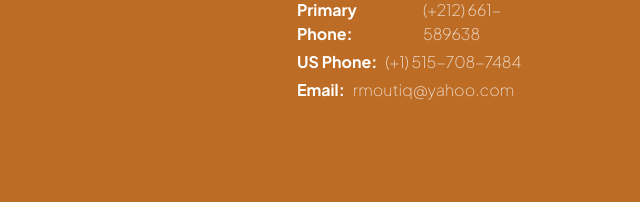
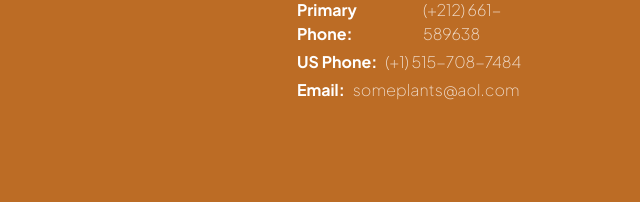
Before and after one commit to Sami-Bensellam/someplantes, a plain HTML site: page index.html in a window 1280 px wide. Shown: the part 4307-4509 px from the top of the page, 640-1280 px from the left. Drawn offline with Linux system fonts and the light colour scheme.

Commit message:
Update for email

```diff
--- a/index.html
+++ b/index.html
@@ -664,7 +664,7 @@ Bootstrap 5 HTML CSS Template
                                     <strong class="me-2">Email:</strong>
 
                                     <a href="mailto:rmoutiq@yahoo.com" class="site-footer-link">
-                                        rmoutiq@yahoo.com
+                                        someplants@aol.com
                                     </a>
                                 </p>
                             </div>
```
